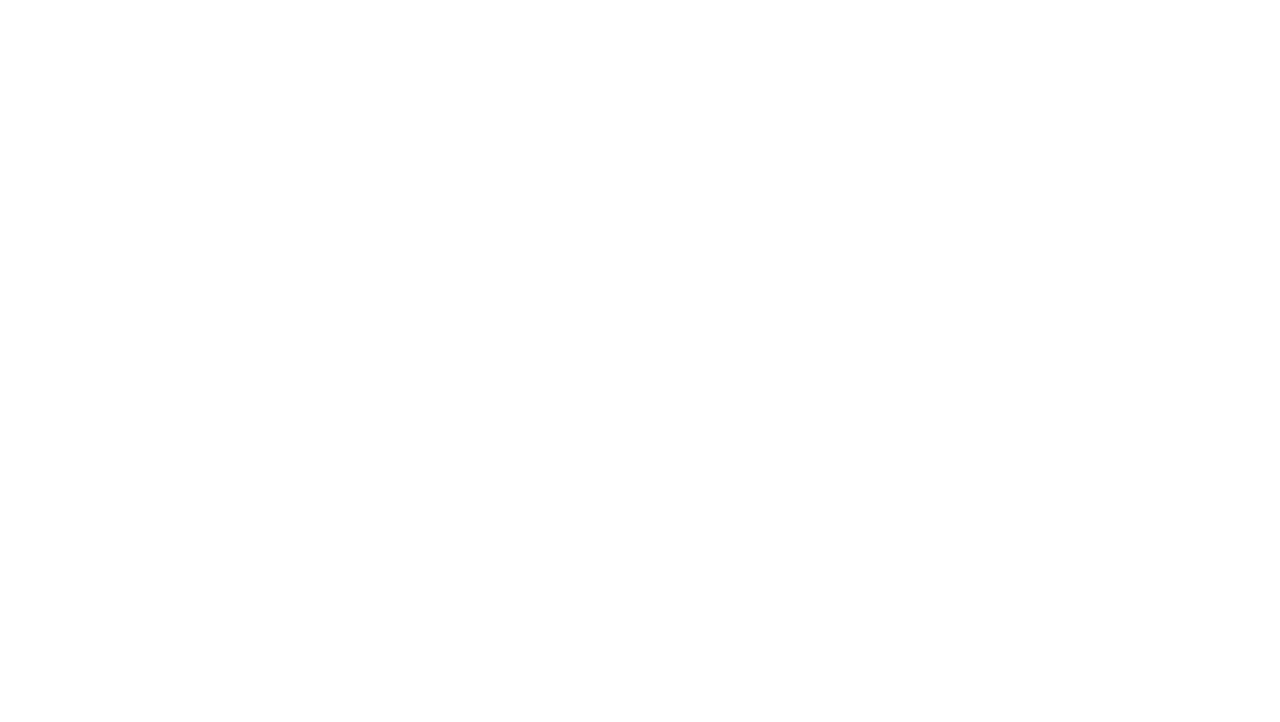
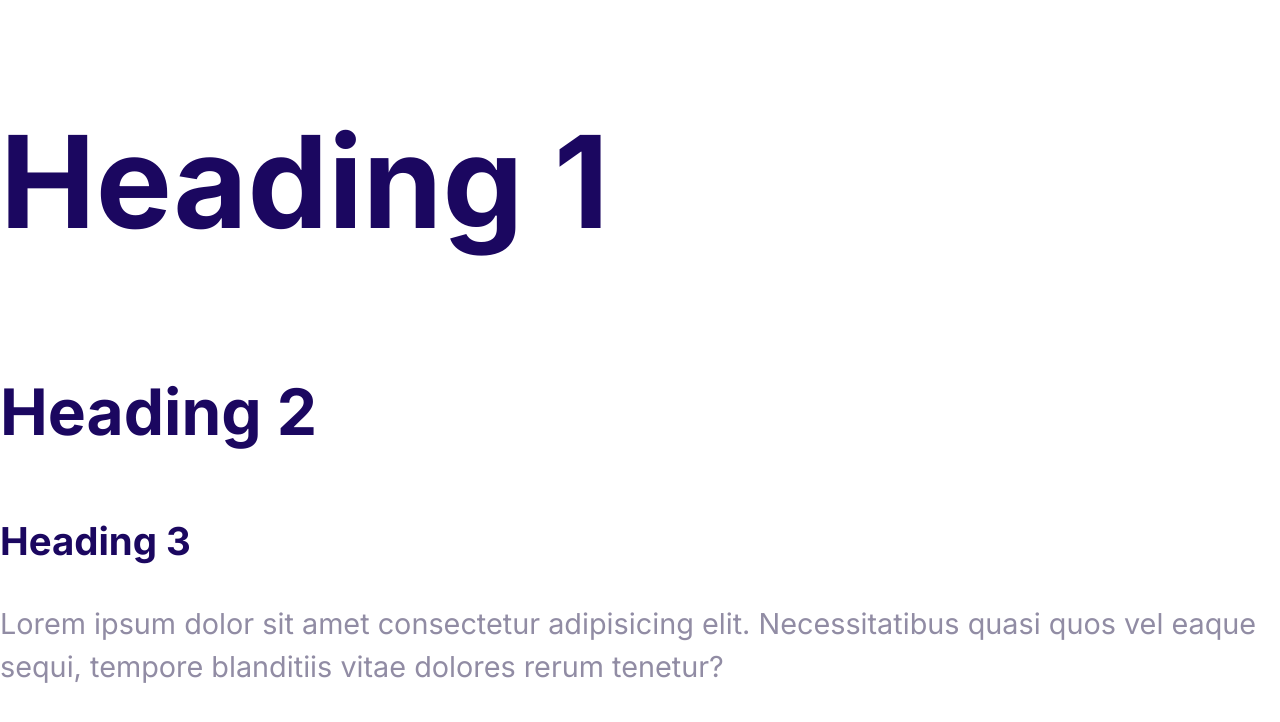
Before and after one commit to JAGADESH938/E-commerce, a plain HTML site: page index.html in a window 1280 px wide. Drawn offline with Linux system fonts and the light colour scheme.

Commit message:
Define the styles for the fonts.

```diff
--- a/CSS/styles.css
+++ b/CSS/styles.css
@@ -5,3 +5,45 @@
   --color-headings: #1b0760;
   --color-body: #918ca4;
  }
+
+ body {
+  font-family: Inter, Arial, Helvetica, sans-serif;
+  font-size: 2.4rem;
+  line-height:1.5;
+  color: var(--color-body);
+ }
+
+ h1,
+ h2,
+ h3 {
+  color: var(--color-headings);
+ }
+
+ h1 {
+  font-size: 7rem;
+ }
+ h2 {
+  font-size: 4rem;
+ }
+ h3 {
+  font-size: 3rem;
+  margin-bottom: 2rem;
+ }
+ p {
+  margin-top: 0;
+ }
+
+ @media screen and (min-width: 1024px) {
+  body {
+    font-size: 1.8rem;
+  }
+  h1 {
+    font-size: 8rem;
+  }
+  h2 {
+    font-size: 4rem;
+  }
+  h3 {
+    font-size: 2.4rem;
+  }
+ }
--- a/index.html
+++ b/index.html
@@ -4,9 +4,16 @@
   <meta charset="UTF-8">
   <meta name="viewport" content="width=device-width, initial-scale=1.0">
   <title>Document</title>
-  <link rel="stylesheet" href="CSS/normalize.css">
-  <link rel="stylesheet" href="CSS/styles.css">
+<link rel="preconnect" href="https://fonts.gstatic.com" crossorigin>
+<link href="https://fonts.googleapis.com/css2?family=Inter:ital,opsz,wght@0,14..32,100..900;1,14..32,100..900&display=swap" rel="stylesheet">
+<link rel="stylesheet" href="CSS/normalize.css">
+<link rel="stylesheet" href="CSS/styles.css">
 </head>
 <body>
+  <h1>Heading 1</h1>
+  <h2>Heading 2</h2>
+  <h3>Heading 3</h3>
+  <p>Lorem ipsum dolor sit amet consectetur adipisicing elit.
+    Necessitatibus quasi quos vel eaque sequi, tempore blanditiis vitae dolores rerum tenetur?</p>
 </body>
 </html>
```
